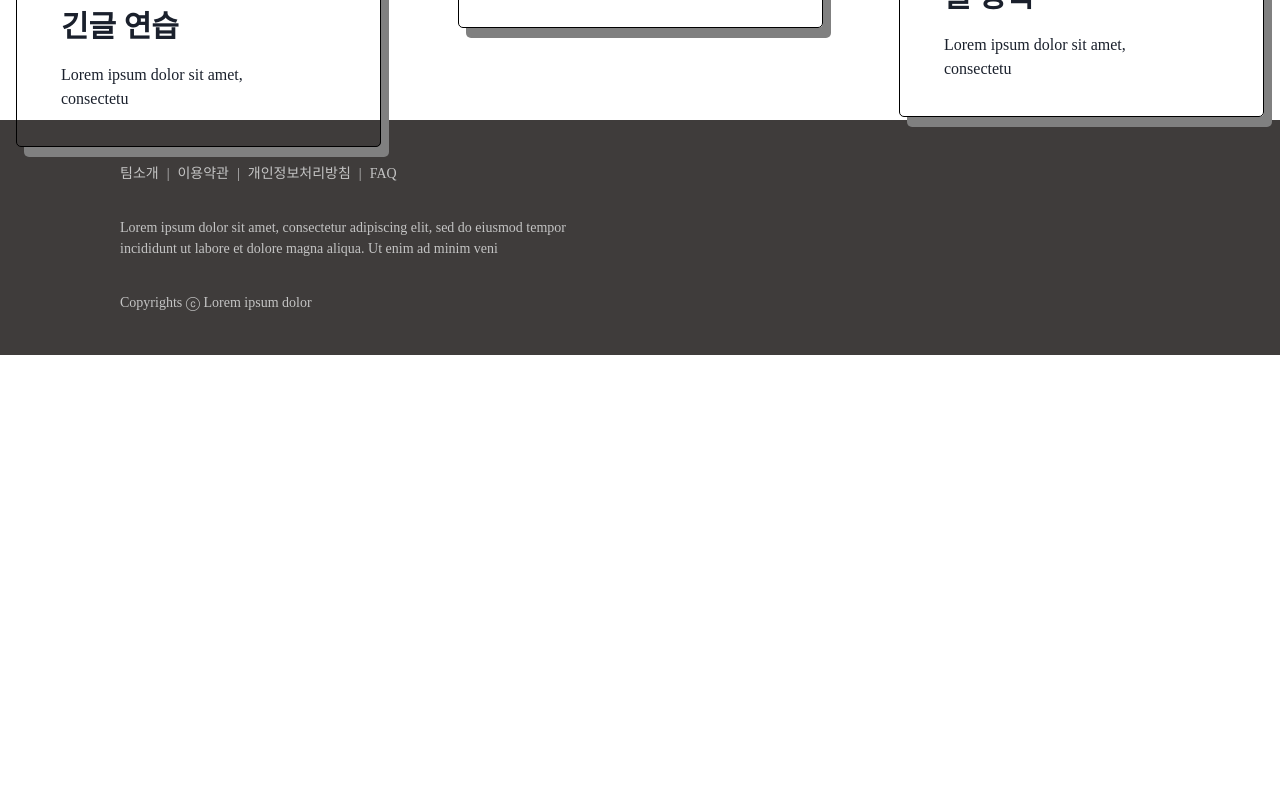
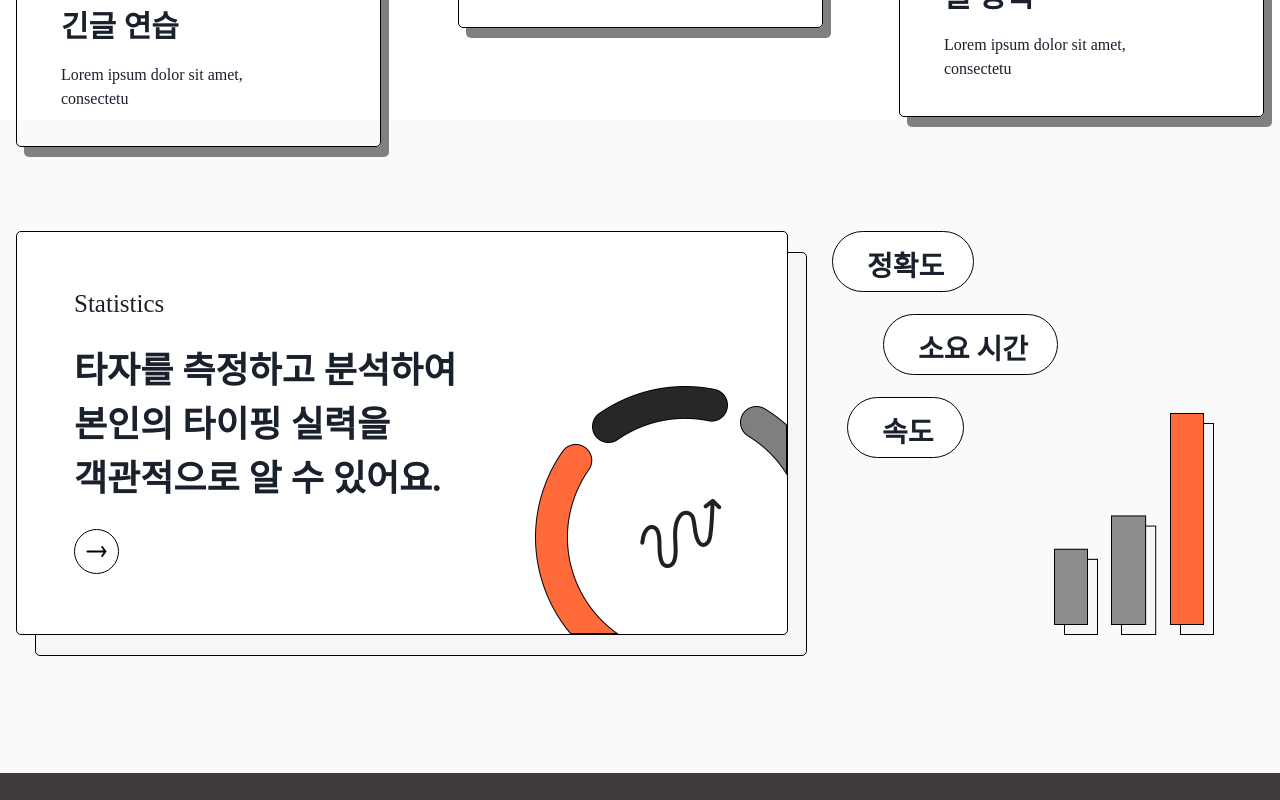
Before and after one commit to msdio/Tamago, a Next.js app in the folder client/: page / in a window 1280 px wide. Shown: the part 1320-2120 px from the top of the page. Before the commit the page ends 1675 px from the top, so only its background shows below. Built offline with nearby package versions, Linux system fonts and the light colour scheme.

Commit message:
[#103] design: 메인 화면 통계 완료

```diff
--- a/client/src/components/home/Layout/index.tsx
+++ b/client/src/components/home/Layout/index.tsx
@@ -1,11 +1,13 @@
 import Landing from '../Landing';
 import Menus from '../Menus';
+import Stats from '../Stats';
 
 export default function HomeLayout() {
   return (
     <>
       <Landing />
       <Menus />
+      <Stats />
     </>
   );
 }
--- /dev/null
+++ b/client/src/components/home/Stats/index.tsx
@@ -0,0 +1,117 @@
+import { Container, Image, Text } from '@chakra-ui/react';
+import styled from '@emotion/styled';
+
+import { RightArrowWithCircle } from '@/icons/RightArrowWithCircle';
+
+const StatCard = styled.div`
+  width: 772px;
+  height: 404px;
+
+  display: flex;
+  flex-direction: column;
+  position: relative;
+
+  padding: 53px 57px;
+
+  background-color: #ffffff;
+  border: 1px solid black;
+  border-radius: 5px;
+
+  z-index: 2;
+`;
+
+const StatCardShadow = styled.div`
+  width: 772px;
+  height: 404px;
+
+  background-color: #f6f6f6;
+  border: 1px solid black;
+  border-radius: 5px;
+
+  transform: translateX(19px) translateY(21px);
+
+  z-index: 1;
+  position: absolute;
+`;
+
+const Badge = styled.div`
+  width: fit-content;
+  height: 61px;
+
+  padding: 14px 29px 9px 34px;
+
+  border: 1px solid black;
+  border-radius: 40px;
+
+  background-color: #ffffff;
+
+  p {
+    font-size: 28px;
+    font-weight: bold;
+  }
+
+  :nth-child(2) {
+    transform: translateX(51px);
+  }
+  :nth-child(3) {
+    transform: translateX(15px);
+  }
+`;
+
+export default function Stats() {
+  return (
+    <div style={{ width: '100vw', height: '653px', backgroundColor: '#FAFAFA' }}>
+      <Container maxW='container.xl' py='6.9375rem' display='flex'>
+        <StatCard>
+          <Text fontSize='25px' mb='21px'>
+            Statistics
+          </Text>
+          <Text fontSize='36px' fontWeight='bold' mb='23px'>
+            타자를 측정하고 분석하여
+            <br />
+            본인의 타이핑 실력을
+            <br />
+            객관적으로 알 수 있어요.
+          </Text>
+
+          <RightArrowWithCircle />
+
+          <Image
+            src='/images/home/graph-circle.png'
+            alt='circle graph'
+            w='252px'
+            h='248px'
+            position='absolute'
+            bottom='0'
+            right='0'
+          />
+        </StatCard>
+
+        <StatCardShadow />
+
+        <div
+          style={{
+            width: '382px',
+            display: 'flex',
+            flexDirection: 'column',
+            marginLeft: '44px',
+            gap: '22px',
+            position: 'relative',
+          }}
+        >
+          <Badge>
+            <Text>정확도</Text>
+          </Badge>
+          <Badge>
+            <Text>소요 시간</Text>
+          </Badge>
+          <Badge>
+            <Text>속도</Text>
+          </Badge>
+
+          <Image src='/images/home/graph-bar.png' alt='bar graph' w='160px' position='absolute' bottom='0' right='0' />
+        </div>
+      </Container>
+    </div>
+  );
+}
--- /dev/null
+++ b/client/src/icons/RightArrowWithCircle.tsx
@@ -0,0 +1,14 @@
+import { Icon } from '@chakra-ui/react';
+
+export const RightArrowWithCircle = () => (
+  <Icon viewBox='0 0 45 45' fill='none' xmlns='http://www.w3.org/2000/svg' fontSize='45px' cursor='pointer'>
+    <circle cx='22.5' cy='22.5' r='22' fill='white' stroke='black' />
+    <path
+      d='M28.125 18L31.5 22.5M31.5 22.5L28.125 27M31.5 22.5L13.5 22.5'
+      stroke='black'
+      strokeWidth='2'
+      strokeLinecap='round'
+      strokeLinejoin='round'
+    />
+  </Icon>
+);
```
Also changed, not shown: client/public/images/home/graph-bar.png (added), client/public/images/home/graph-circle.png (added).
